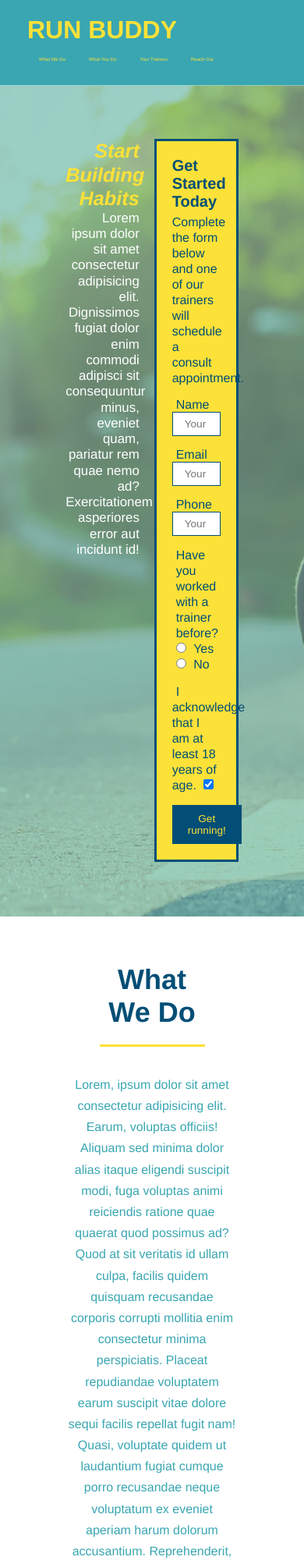
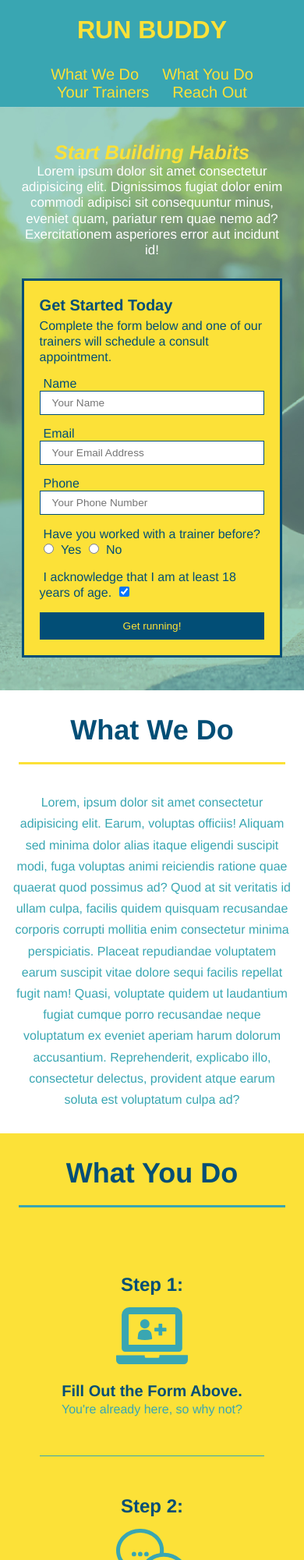
Before and after one commit to armyofunicorns/run-buddy, a plain HTML site: page index.html in a window 390 px wide. Shown: the top 2000 px of the page at 78% size. Drawn offline with Linux system fonts and the light colour scheme.

Commit message:
Finalized media queries

```diff
--- a/assets/css/style.css
+++ b/assets/css/style.css
@@ -378,15 +378,107 @@ footer a {
 /* Media Queries */
 /* MEDIA QUERY FOR SMALLER DESKTOP SCREENS AND SMALLER */
 @media screen and (max-width: 980px) {
+    header {
+        padding-bottom: 0;
+        justify-content: center;
+    }
 
+    header h1 {
+        width: 100%;
+        text-align: center;
+    }
+
+    header nav ul {
+        margin-top: 20px;
+        width: 100%;
+        justify-content: center;
+    }
+
+    header nav ul li a {
+        font-size: 20px;
+    }
+
+    footer h2, footer div {
+        text-align: center;
+        width: 100%;
+    }
+    .hero-text, .hero-form {
+        width: 100%;
+    }
+
+    .hero-text {
+        text-align: center;
+    }
+
+    .section-title {
+        width: 80%;
+    }
+
+    .trainer {
+        flex: 0 70%;
+    }
+
+    .contact-info iframe{
+        flex: 1 100%;
+    }
   }
 
   /* MEDIA QUERY FOR TABLETS AND SMALLER */
   @media screen and (max-width: 768px) {
+    section {
+        padding: 30px 15px;
+    }
+    .step h3 {
+        flex: 1 100%;
+        text-align: center;
+    }
 
+    .step-info {
+        flex: 2 100%;
+        text-align: center;
+        justify-content: center;
+    }
+
+    .step-img {
+        flex: 0 32%;
+        margin-right: 0;
+        margin-top: 15px;
+        margin-bottom: 15px;
+    }
+
+    .step-text {
+        flex: 100%;
+    }
   }
 
   /* MEDIA QUERY FOR MOBILE PHONES AND SMALLER */
   @media screen and (max-width: 575px) {
+    .hero-form button {
+        width: 100%;
+    }
+
+    .section-title {
+        width: 95%;
+    }
+
+    .intro p {
+        width: 100%;
+    }
+
+    .trainer {
+        flex: 0 100%;
+    }
+
+    .contact-info {
+        text-align: center;
+    }
+
+    .contact-info > * {
+        flex: 0 100%;
+    }
+
+    .contact-form {
+        order: 3;
+    }
 
   }
```
